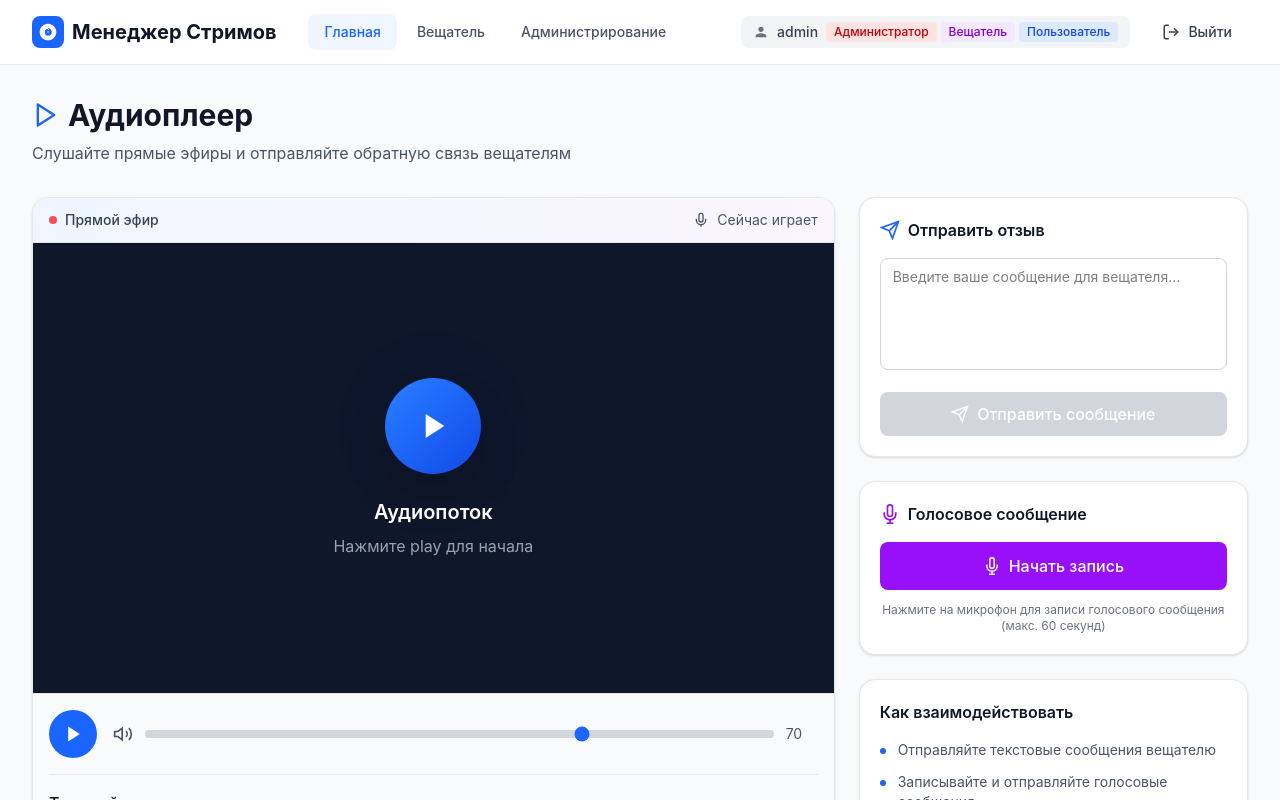
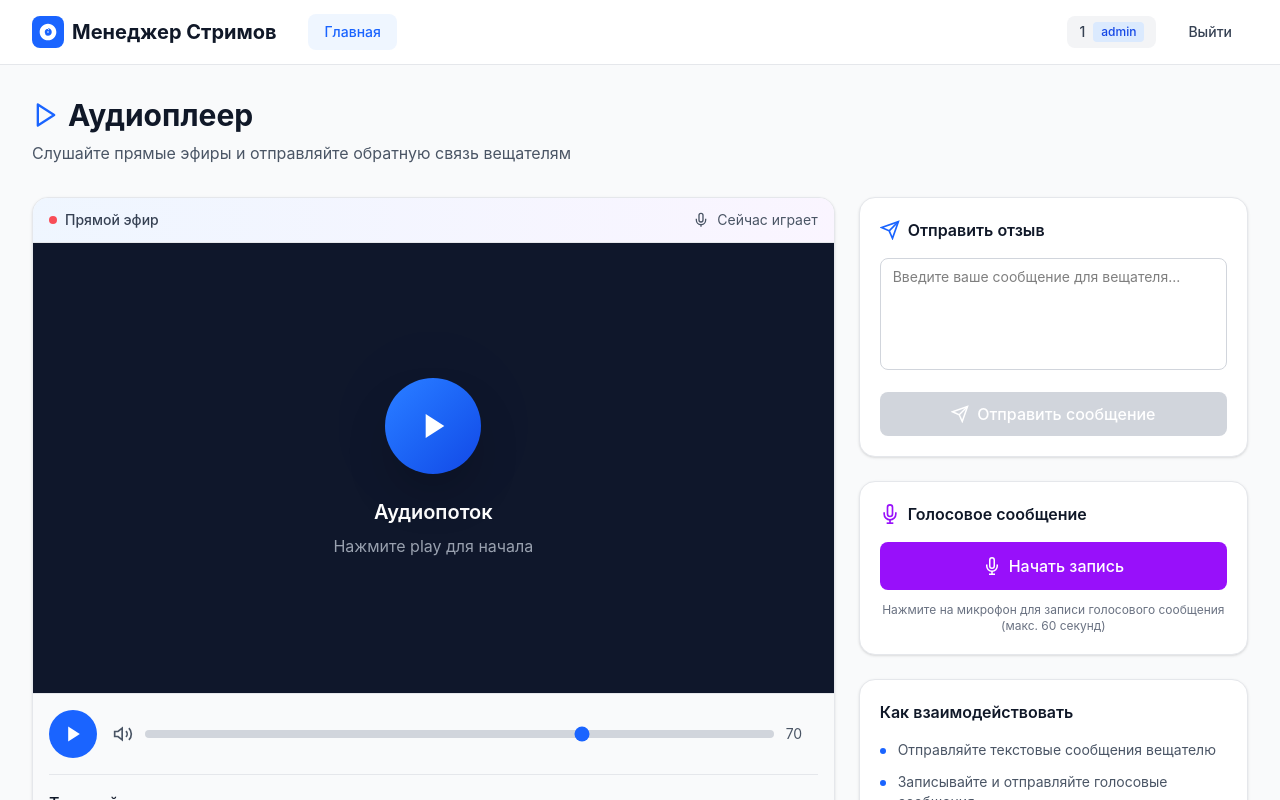
Before and after one commit to YanaFicus/hackathone-ttk, a React (Vite) app: page / in a window 1280 px wide. Shown: the top 800 px of the page. Built offline with nearby package versions, Linux system fonts and the light colour scheme; sample sign-in values are in the browser's storage.

Commit message:
fix: header with user data and safe routing

```diff
--- a/src/App.tsx
+++ b/src/App.tsx
@@ -1,4 +1,4 @@
-import { Route, Routes } from "react-router-dom";
+import { Navigate, Route, Routes, useNavigate } from "react-router-dom";
 import Home from "./pages/Home";
 import About from "./pages/About";
 import Login from "./pages/Login";
@@ -7,6 +7,30 @@ import BroadcasterPanel from "./pages/BroadcasterPanel";
 import RegisterPage from "./pages/Register";
 import NotFoundPage from "./pages/404Page";
 import Administration from "./pages/Administration";
+import type { User } from "./types/user";
+import { useState } from "react";
+
+function AdminRoute({ children }: { children: React.ReactNode }) {
+  const [user] = useState<User | null>(null);
+  const navigate = useNavigate();
+
+  const isAdmin = user?.roles.includes("Администратор") ?? false;
+
+  if (!user) navigate("/");
+
+  return isAdmin ? children : <Navigate to="/" replace />;
+}
+
+function BroadcasterRoute({ children }: { children: React.ReactNode }) {
+  const [user] = useState<User | null>(null);
+  const navigate = useNavigate();
+
+  const isBroadcaster = user?.roles.includes("Вещатель") ?? false;
+
+  if (!user) navigate("/");
+
+  return isBroadcaster ? children : <Navigate to="/" replace />;
+}
 
 function App() {
   return (
@@ -14,8 +38,16 @@ function App() {
       <Route path="/login" element={<Login />} />
       <Route path="/register" element={<RegisterPage />} />
       <Route path="/" element={<StreamPlayer />} />
-      <Route path="/broadcaster" element={<BroadcasterPanel />} />
-      <Route path="/administration" element={<Administration />} />
+      <Route path="/broadcaster" element={
+        <BroadcasterRoute>
+          <BroadcasterPanel />
+        </BroadcasterRoute>
+      } />
+      <Route path="/administration" element={
+        <AdminRoute>
+          <Administration />
+        </AdminRoute>
+      } />
       <Route path="/home" element={<Home />} />
       <Route path="/about" element={<About />} />
       <Route path="*" element={<NotFoundPage />} />
--- a/src/components/Header.tsx
+++ b/src/components/Header.tsx
@@ -1,11 +1,81 @@
 import { useNavigate } from "react-router-dom";
+import { useLogoutMutation } from "../services/auth/authApi"; // RTK Query
+import { useEffect, useState } from "react";
+import { base64UrlDecode } from "../utils/base64UrlDecode";
+
+// Тип данных пользователя
+interface User {
+  login: string;
+  fullName: string;
+  roles: string[];
+}
+
+const roleMap: Record<number, string> = {
+  1: "Пользователь",
+  2: "Вещатель",
+  4: "Администратор",
+};
 
 export default function Header() {
   const navigate = useNavigate();
+  const [logout] = useLogoutMutation();
+  const [user, setUser] = useState<User | null>(null);
+  const isAdmin = user?.roles.includes("Администратор") ?? false;
+  const isBroadcaster = user?.roles.includes("Вещатель") ?? false;
 
-  const handleLogout = () => {
-    // Здесь будет логика выхода
+  useEffect(() => {
+    const token = localStorage.getItem("accessToken");
+    if (!token) {
+      queueMicrotask(() => setUser(null));
+      return;
+    }
+
+    const decodeUser = () => {
+      try {
+        const parts = token.split(".");
+        if (parts.length !== 3) throw new Error("Invalid token format");
+
+        const payload = JSON.parse(base64UrlDecode(parts[1]));
+
+        const login = payload.login || payload.unique_name || payload.sub || "Unknown";
+        let roles: string[] = [];
+
+        if (Array.isArray(payload.roles)) {
+          roles = payload.roles.map((r: number) => roleMap[r]).filter(Boolean);
+        } else if (typeof payload.role === "string") {
+          roles = payload.role === "User" ? ["Пользователь"] :
+                  payload.role === "Broadcaster" ? ["Вещатель"] :
+                  payload.role === "Admin" ? ["Администратор"] : [payload.role];
+        }
+
+        if (!roles.length) roles = ["Пользователь"];
+        const fullName = payload.fullName || payload.FullName || login;
+
+        queueMicrotask(() => setUser({ login, fullName, roles }));
+      } catch (e) {
+        console.error("Ошибка декодирования токена:", e);
+        queueMicrotask(() => setUser(null));
+      }
+    };
+
+    decodeUser();
+  }, []);
+
+  const handleLogout = async () => {
+    try {
+      await logout().unwrap();
+      localStorage.removeItem("accessToken");
+      localStorage.removeItem("refreshToken");
+      setUser(null);
       navigate("/login");
+    } catch (e) {
+      console.error("Error during logout:", e);
+      // Даже если API выхода не сработал, очищаем локальное состояние
+      localStorage.removeItem("accessToken");
+      localStorage.removeItem("refreshToken");
+      setUser(null);
+      navigate("/login");
+    }
   };
 
   return (
@@ -47,70 +117,54 @@ export default function Header() {
               >
                 Главная
               </button>
+              {isBroadcaster && (
                 <button
                   onClick={() => navigate("/broadcaster")}
                   className="px-4 py-2 text-sm font-medium text-gray-600 hover:text-gray-900 hover:bg-gray-100 rounded-lg transition-colors"
                 >
                   Вещатель
                 </button>
+              )}
+              {isAdmin && (
                 <button
                   onClick={() => navigate("/administration")}
                   className="px-4 py-2 text-sm font-medium text-gray-600 hover:text-gray-900 hover:bg-gray-100 rounded-lg transition-colors"
                 >
                   Администрирование
                 </button>
+              )}
             </nav>
           </div>
 
           {/* Правая часть: Информация о пользователе и выход */}
           <div className="flex items-center gap-4">
-            {/* Роли пользователя */}
+            {user ? (
+              <div className="flex items-center gap-4">
                 <div className="hidden sm:flex items-center gap-2 bg-gray-100 px-3 py-1.5 rounded-lg">
-              <svg
-                width="16"
-                height="16"
-                viewBox="0 0 24 24"
-                fill="none"
-                className="text-gray-500"
-              >
-                <path
-                  d="M12 12c2.21 0 4-1.79 4-4s-1.79-4-4-4-4 1.79-4 4 1.79 4 4 4zm0 2c-2.67 0-8 1.34-8 4v2h16v-2c0-2.66-5.33-4-8-4z"
-                  fill="currentColor"
-                />
-              </svg>
-              <span className="text-sm font-medium text-gray-700">admin</span>
+                  <span className="text-sm font-medium text-gray-700">{user.login}</span>
                   <div className="flex gap-1">
-                <span className="px-2 py-0.5 text-xs font-medium bg-red-100 text-red-700 rounded">
-                  Администратор
+                    {user.roles.map((role) => {
+                      let color = "bg-blue-100 text-blue-700";
+                      if (role === "Администратор") color = "bg-red-100 text-red-700";
+                      if (role === "Вещатель") color = "bg-purple-100 text-purple-700";
+                      return (
+                        <span key={role} className={`px-2 py-0.5 text-xs font-medium rounded ${color}`}>
+                          {role}
                         </span>
-                <span className="px-2 py-0.5 text-xs font-medium bg-purple-100 text-purple-700 rounded">
-                  Вещатель
-                </span>
-                <span className="px-2 py-0.5 text-xs font-medium bg-blue-100 text-blue-700 rounded">
-                  Пользователь
-                </span>
+                      );
+                    })}
                   </div>
                 </div>
 
-            {/* Кнопка выхода */}
-            <button
-              onClick={handleLogout}
-              className="flex items-center gap-2 px-4 py-2 text-sm font-medium text-gray-700 hover:text-gray-900 hover:bg-gray-100 rounded-lg transition-colors"
-            >
-              <svg
-                width="18"
-                height="18"
-                viewBox="0 0 24 24"
-                fill="none"
-                stroke="currentColor"
-                strokeWidth="2"
-              >
-                <path d="M9 21H5a2 2 0 0 1-2-2V5a2 2 0 0 1 2-2h4" />
-                <polyline points="16 17 21 12 16 7" />
-                <line x1="21" y1="12" x2="9" y2="12" />
-              </svg>
-              <span className="hidden sm:inline">Выйти</span>
+                <button onClick={handleLogout} className="flex items-center gap-2 px-4 py-2 text-sm font-medium text-gray-700 hover:text-gray-900 hover:bg-gray-100 rounded-lg transition-colors">
+                  Выйти
                 </button>
+              </div>
+            ) : (
+              <button onClick={() => navigate("/login")} className="px-4 py-2 text-sm font-medium text-gray-700 hover:text-gray-900 hover:bg-gray-100 rounded-lg transition-colors">
+                Войти
+              </button>
+            )}
           </div>
         </div>
       </div>
--- a/src/pages/Login.tsx
+++ b/src/pages/Login.tsx
@@ -26,7 +26,7 @@ export default function LoginPage() {
     e.preventDefault();
     try {
       const result = await login(formData).unwrap();
-      localStorage.setItem("accessToken", result.accessToken);
+      localStorage.setItem("accessToken", result.token);
       localStorage.setItem("refreshToken", result.refreshToken);
       console.log("Logged in user:", result);
       navigate('/');
--- a/src/pages/Register.tsx
+++ b/src/pages/Register.tsx
@@ -76,7 +76,7 @@ export default function RegisterPage() {
     e.preventDefault();
     try {
       const result = await register(formData).unwrap();
-      localStorage.setItem("accessToken", result.accessToken);
+      localStorage.setItem("accessToken", result.token);
       localStorage.setItem("refreshToken", result.refreshToken);
       console.log("Registered user:", result);
       navigate("/");
--- a/src/services/auth/authApi.ts
+++ b/src/services/auth/authApi.ts
@@ -47,7 +47,7 @@ export const authApi = createApi({
           const { data } = await queryFulfilled;
 
           // сохраняем токены
-          localStorage.setItem("accessToken", data.accessToken);
+          localStorage.setItem("accessToken", data.token);
           localStorage.setItem("refreshToken", data.refreshToken);
         } catch (e) {
           console.error("Login error", e);
@@ -66,7 +66,7 @@ export const authApi = createApi({
         try {
           const { data } = await queryFulfilled;
 
-          localStorage.setItem("accessToken", data.accessToken);
+          localStorage.setItem("accessToken", data.token);
         } catch (e) {
           console.error("Refresh error", e);
         }
--- a/src/services/auth/types.ts
+++ b/src/services/auth/types.ts
@@ -15,6 +15,6 @@ export interface RefreshRequest {
 }
 
 export interface AuthResponse {
-  accessToken: string;
+  token: string;
   refreshToken: string;
 }
--- /dev/null
+++ b/src/utils/base64UrlDecode.ts
@@ -0,0 +1,33 @@
+export function base64UrlDecode(str: string): string {
+  if (!str) {
+    console.error("Empty string provided to base64UrlDecode");
+    return "";
+  }
+
+  try {
+    // Преобразуем base64url в обычный base64
+    let base64 = str.replace(/-/g, "+").replace(/_/g, "/");
+
+    // Добавляем паддинг
+    const pad = base64.length % 4;
+    if (pad) {
+      base64 += "=".repeat(4 - pad);
+    }
+
+    // Декодируем base64 в бинарные данные
+    const binaryString = atob(base64);
+
+    // Преобразуем бинарную строку в Uint8Array
+    const bytes = new Uint8Array(binaryString.length);
+    for (let i = 0; i < binaryString.length; i++) {
+      bytes[i] = binaryString.charCodeAt(i);
+    }
+
+    // Декодируем UTF-8
+    return new TextDecoder('utf-8').decode(bytes);
+  } catch (e) {
+    console.error("Error in base64UrlDecode:", e);
+    console.error("Input string:", str);
+    return "";
+  }
+}
```
Lines whose indentation alone changed are shown as unchanged.
